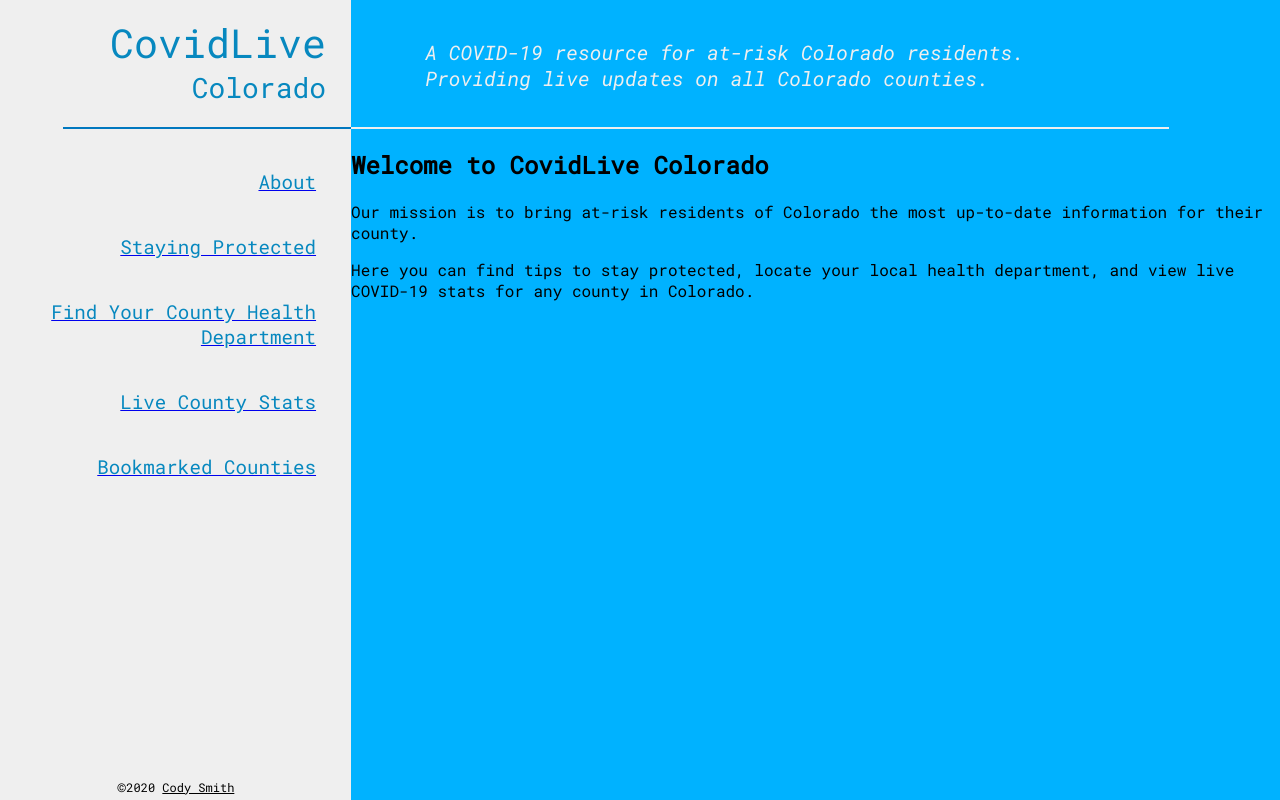
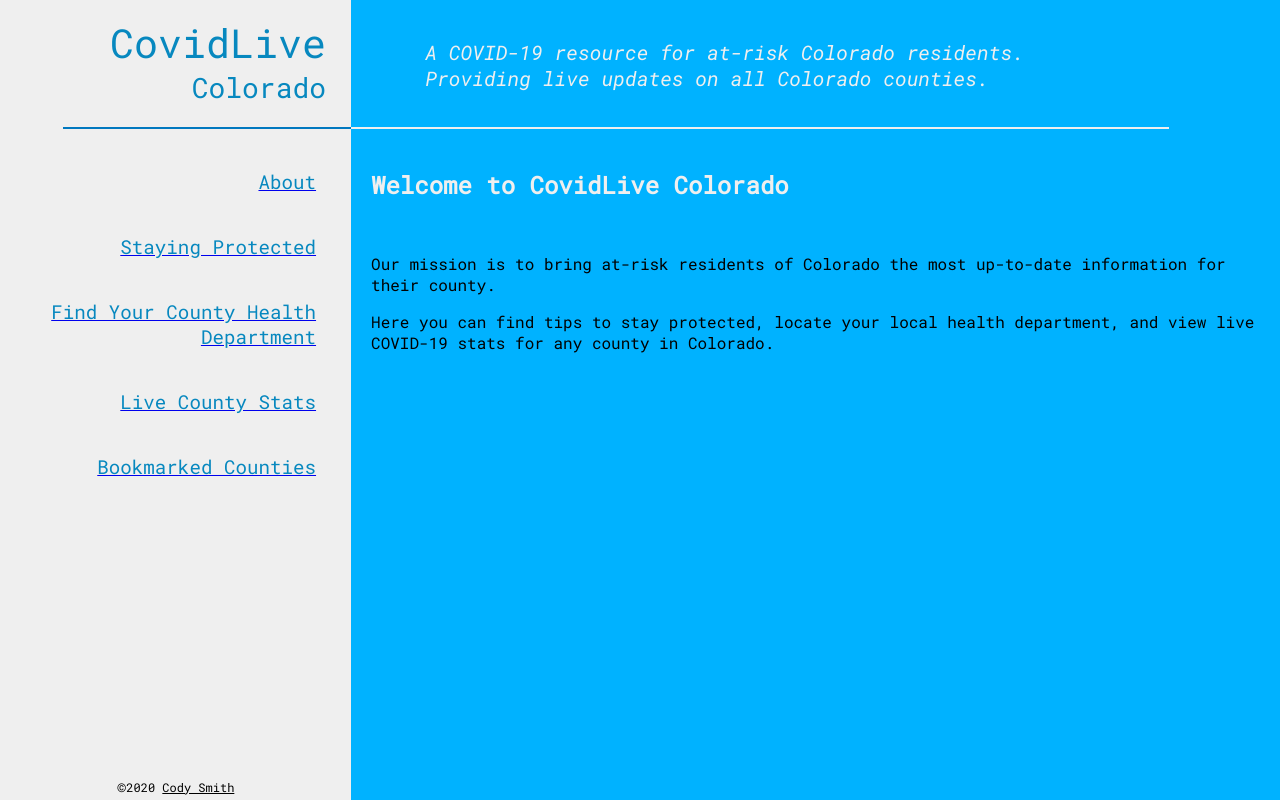
Before and after one commit to monstaro/COVID19Live-Colorado, a React (Create React App) app: page / in a window 1280 px wide. Built offline with nearby package versions, Linux system fonts and the light colour scheme.

Commit message:
adds heading styles

```diff
--- a/src/components/About/About.css
+++ b/src/components/About/About.css
@@ -0,0 +1,9 @@
+.about-container {
+    display: flex;
+    flex-direction: column;
+    padding: 20px;
+}
+
+.about-header {
+   color: #EFEFEF;
+}
--- a/src/components/StayingProtected/StayingProtected.css
+++ b/src/components/StayingProtected/StayingProtected.css
@@ -0,0 +1,12 @@
+/* @import 'mixins' */
+
+.staying-protected-container {
+    display: flex;
+    flex-direction: column;
+    padding: 20px;
+    /* @include main-area-container; */
+}
+
+.staying-protected-header {
+   color: #EFEFEF;
+}
--- a/src/components/Welcome/Welcome.css
+++ b/src/components/Welcome/Welcome.css
@@ -0,0 +1,9 @@
+.welcome-container {
+    display: flex;
+    flex-direction: column;
+    padding: 20px;
+}
+
+.welcome-header {
+   color: #EFEFEF;
+}
```
Also changed, not shown: src/components/Bookmarks/Bookmarks.css (deleted).
